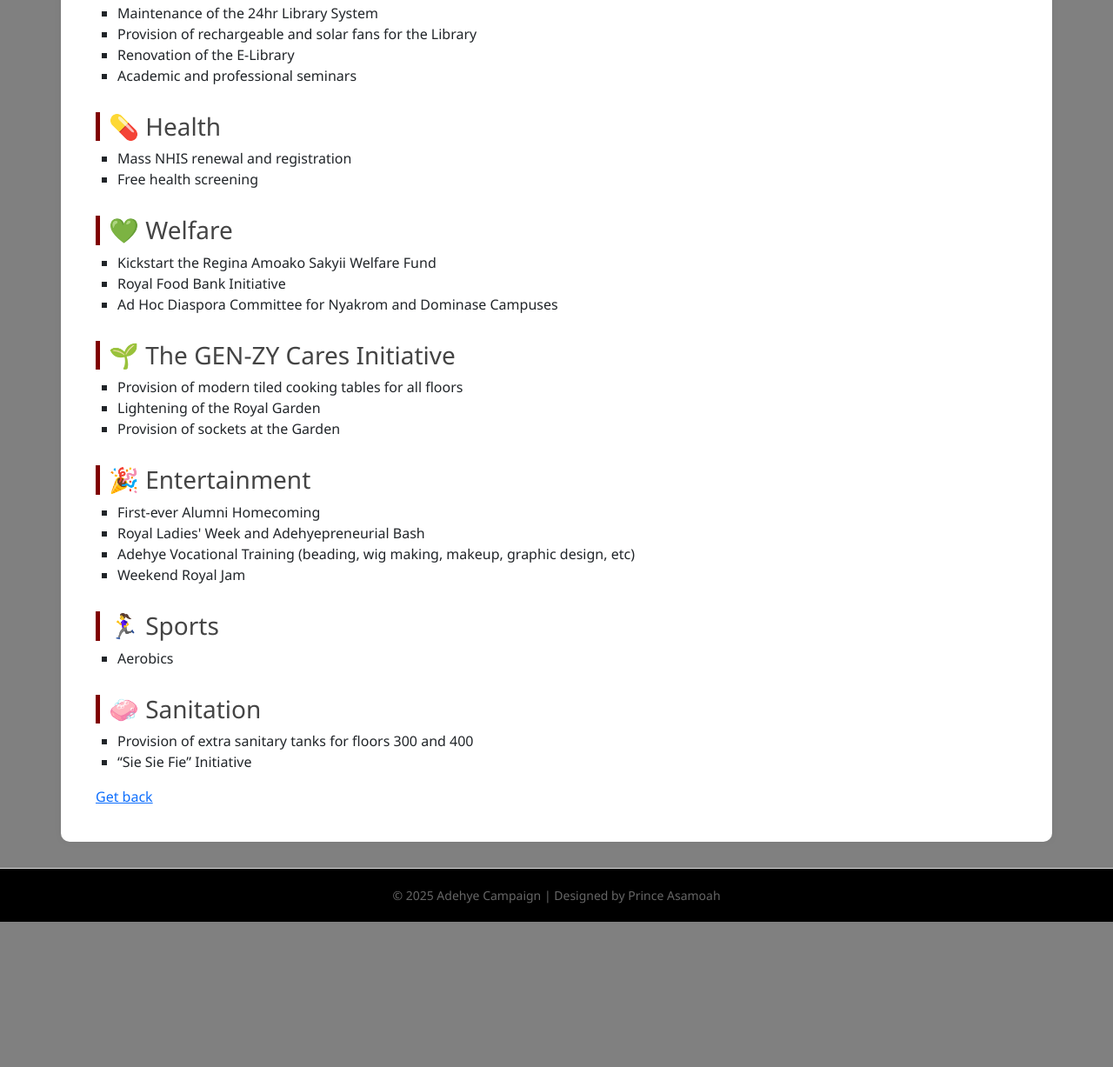
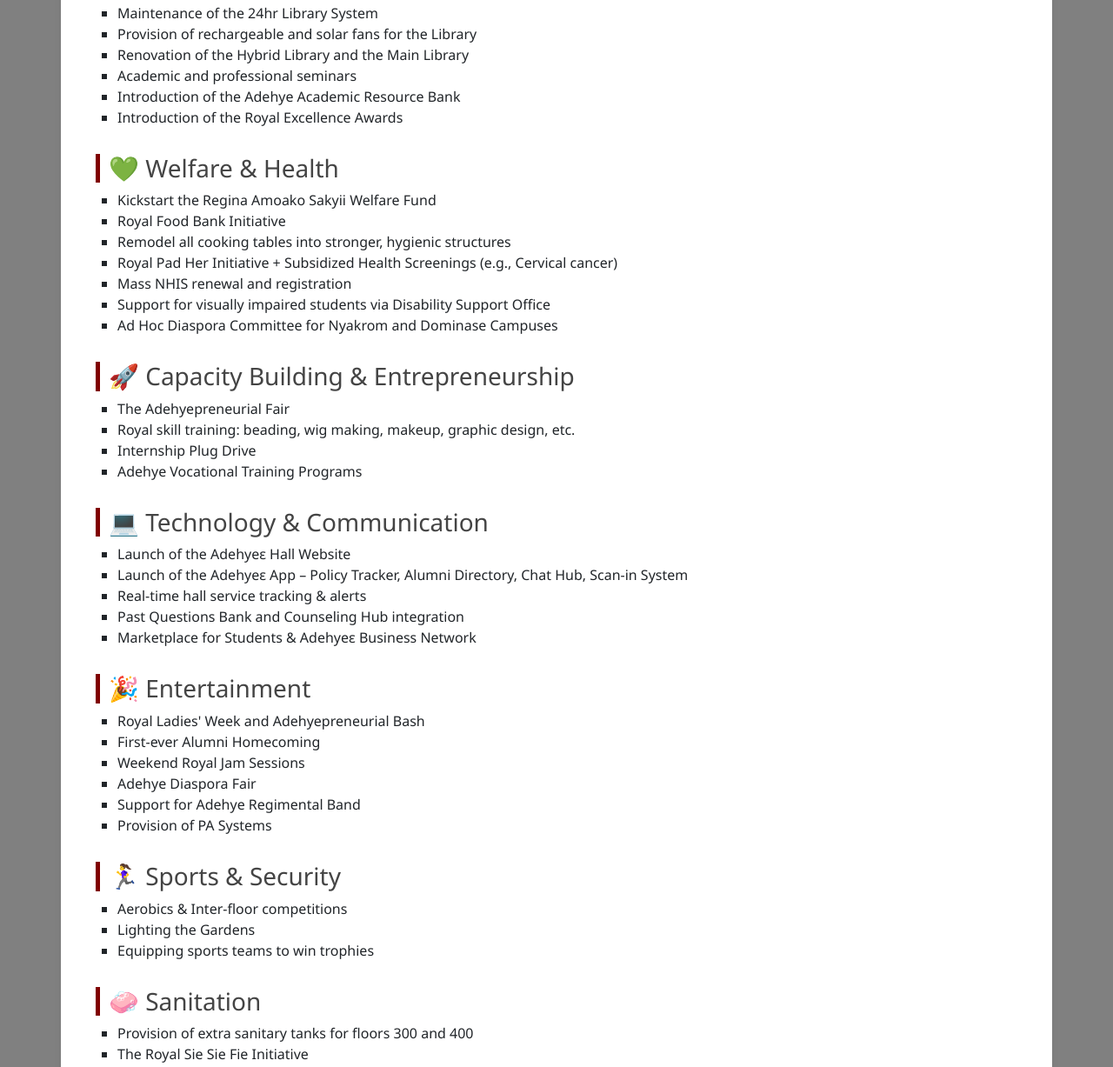
Before and after one commit to princeasamoah0/emzycampaign, a plain HTML site: page policies.html in a window 1280 px wide. Shown: the part 187-1414 px from the top of the page at 87% size. Before the commit the page ends 1247 px from the top, so only its background shows below. Drawn offline with nearby package versions, Linux system fonts and the light colour scheme.

Commit message:
new commit

```diff
--- a/policies.html
+++ b/policies.html
@@ -54,37 +54,47 @@
       <ul>
         <li>Maintenance of the 24hr Library System</li>
         <li>Provision of rechargeable and solar fans for the Library</li>
-        <li>Renovation of the E-Library</li>
+        <li>Renovation of the Hybrid Library and the Main Library</li>
         <li>Academic and professional seminars</li>
+        <li>Introduction of the Adehye Academic Resource Bank</li>
+        <li>Introduction of the Royal Excellence Awards</li>
       </ul>
     </div>
 
-    <!-- Health -->
+    <!-- Health & Welfare -->
     <div>
-      <h3>💊 Health</h3>
-      <ul>
-        <li>Mass NHIS renewal and registration</li>
-        <li>Free health screening</li>
-      </ul>
-    </div>
-
-    <!-- Welfare -->
-    <div>
-      <h3>💚 Welfare</h3>
+      <h3>💚 Welfare & Health</h3>
       <ul>
         <li>Kickstart the Regina Amoako Sakyii Welfare Fund</li>
         <li>Royal Food Bank Initiative</li>
+        <li>Remodel all cooking tables into stronger, hygienic structures</li>
+        <li>Royal Pad Her Initiative + Subsidized Health Screenings (e.g., Cervical cancer)</li>
+        <li>Mass NHIS renewal and registration</li>
+        <li>Support for visually impaired students via Disability Support Office</li>
         <li>Ad Hoc Diaspora Committee for Nyakrom and Dominase Campuses</li>
       </ul>
     </div>
 
-    <!-- Gen-ZY Cares -->
+    <!-- Capacity Building & Entrepreneurship -->
     <div>
-      <h3>🌱 The GEN-ZY Cares Initiative</h3>
+      <h3>🚀 Capacity Building & Entrepreneurship</h3>
       <ul>
-        <li>Provision of modern tiled cooking tables for all floors</li>
-        <li>Lightening of the Royal Garden</li>
-        <li>Provision of sockets at the Garden</li>
+        <li>The Adehyepreneurial Fair</li>
+        <li>Royal skill training: beading, wig making, makeup, graphic design, etc.</li>
+        <li>Internship Plug Drive</li>
+        <li>Adehye Vocational Training Programs</li>
+      </ul>
+    </div>
+
+    <!-- Technology & Communication -->
+    <div>
+      <h3>💻 Technology & Communication</h3>
+      <ul>
+        <li>Launch of the Adehyeɛ Hall Website</li>
+        <li>Launch of the Adehyeɛ App – Policy Tracker, Alumni Directory, Chat Hub, Scan-in System</li>
+        <li>Real-time hall service tracking & alerts</li>
+        <li>Past Questions Bank and Counseling Hub integration</li>
+        <li>Marketplace for Students & Adehyeɛ Business Network</li>
       </ul>
     </div>
 
@@ -92,18 +102,22 @@
     <div>
       <h3>🎉 Entertainment</h3>
       <ul>
+        <li>Royal Ladies' Week and Adehyepreneurial Bash</li>
         <li>First-ever Alumni Homecoming</li>
-        <li>Royal Ladies' Week and Adehyepreneurial Bash</li>
-        <li>Adehye Vocational Training (beading, wig making, makeup, graphic design, etc)</li>
-        <li>Weekend Royal Jam</li>
+        <li>Weekend Royal Jam Sessions</li>
+        <li>Adehye Diaspora Fair</li>
+        <li>Support for Adehye Regimental Band</li>
+        <li>Provision of PA Systems</li>
       </ul>
     </div>
 
-    <!-- Sports -->
+    <!-- Sports & Security -->
     <div>
-      <h3>🏃‍♀️ Sports</h3>
+      <h3>🏃‍♀️ Sports & Security</h3>
       <ul>
-        <li>Aerobics</li>
+        <li>Aerobics & Inter-floor competitions</li>
+        <li>Lighting the Gardens</li>
+        <li>Equipping sports teams to win trophies</li>
       </ul>
     </div>
 
@@ -112,16 +126,14 @@
       <h3>🧼 Sanitation</h3>
       <ul>
         <li>Provision of extra sanitary tanks for floors 300 and 400</li>
-        <li>“Sie Sie Fie” Initiative</li>
+        <li>The Royal Sie Sie Fie Initiative</li>
       </ul>
     </div>
+
     <div class="col pt-50">
-      <a href="index.html" type="button" class="btn-primary">Get back</a>
-
+      <a href="index.html" type="button" class="btn btn-primary">Get back</a>
     </div>
-
   </div>
-
 
   <footer>
     © 2025 Adehye Campaign | Designed by Prince Asamoah
```
